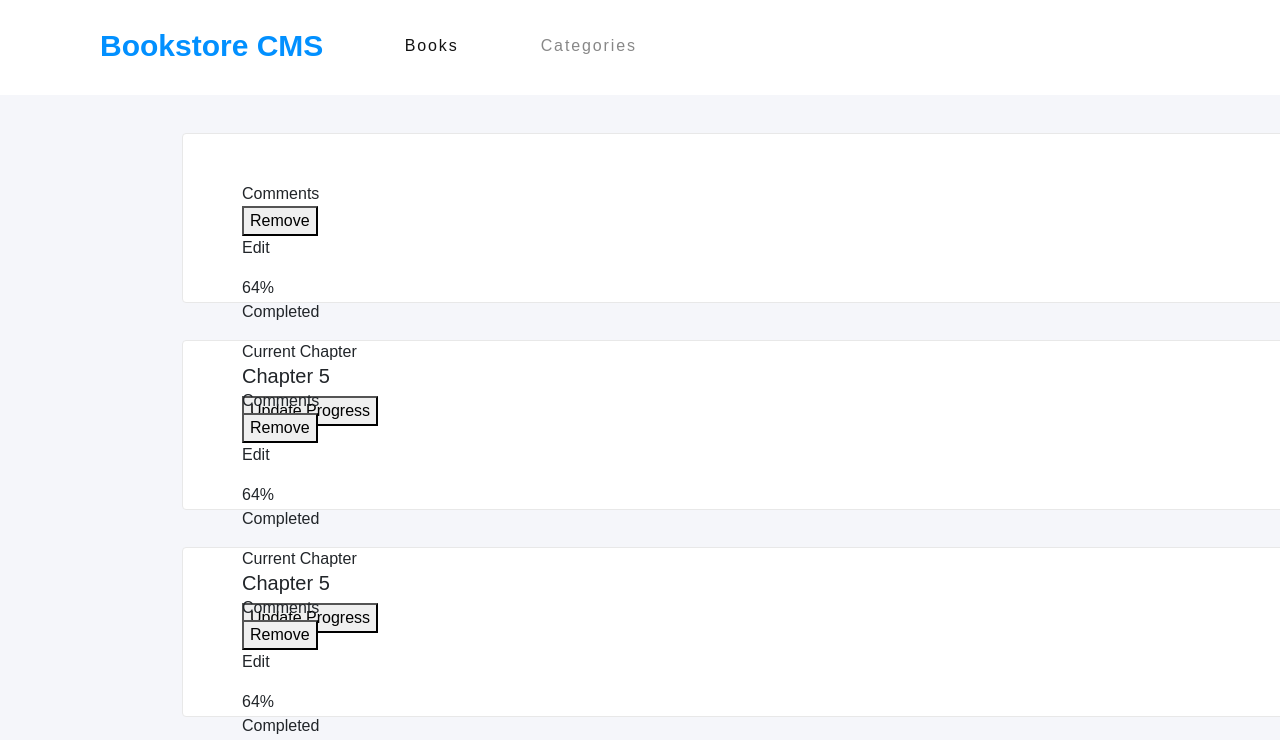
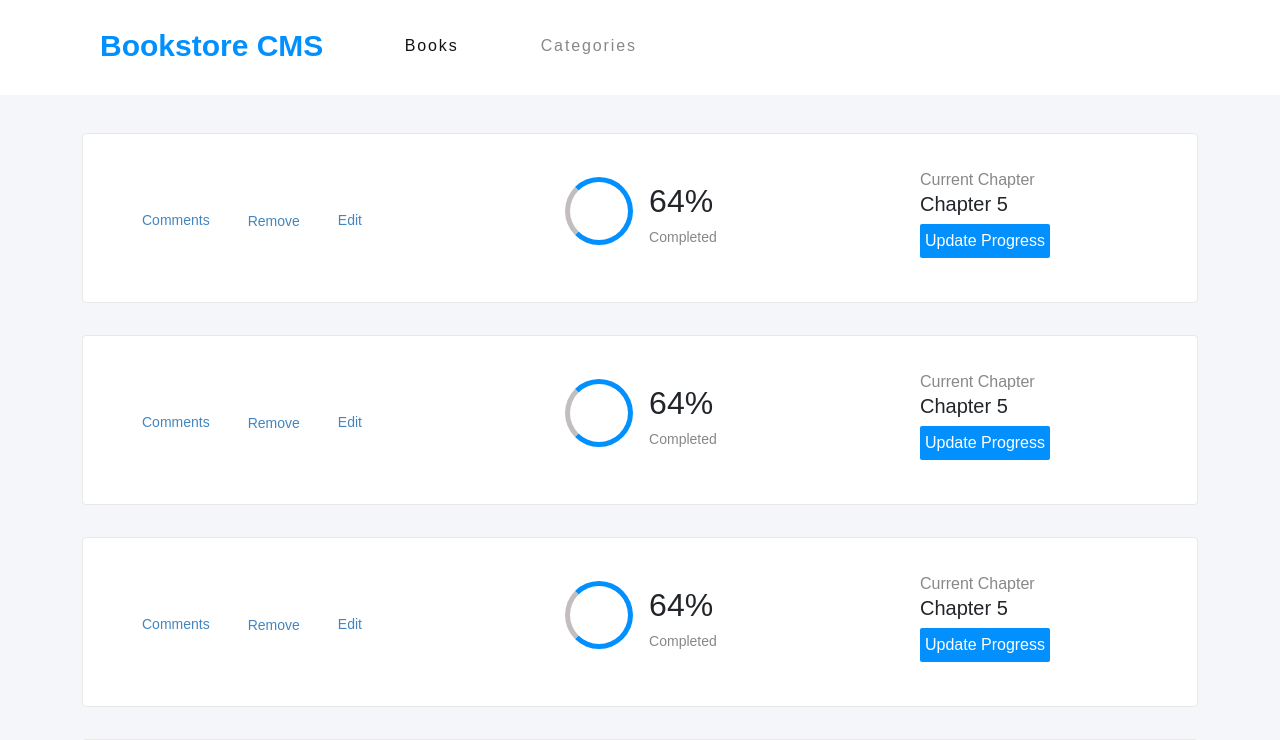
Before and after one commit to NalianAchei2020/bookstore, a React (Create React App) app: page / in a window 1280 px wide. Shown: the top 740 px of the page. Built offline with nearby package versions, Linux system fonts and the light colour scheme; no server answers; a web font is replaced by a local one.

Commit message:
import css file

```diff
--- a/src/components/style.css
+++ b/src/components/style.css
@@ -62,11 +62,93 @@ a {
 }
 
 .Lesson-Panel {
-  width: 75rem;
+  width: 100%;
   height: 10.625rem;
-  margin: 2.313rem 6.25rem 0;
   padding: 2rem 9.188rem 1.625rem 1.688rem;
   border-radius: 4px;
   border: solid 1px #e8e8e8;
   background-color: #fff;
+  margin-bottom: 2em;
+  display: flex;
+  justify-content: space-between;
+  align-items: center;
 }
+.list {
+  display: flex;
+  gap: 2em;
+}
+.cat {
+  margin-top: 5px;
+  opacity: 0.5;
+  font-size: 0.875rem;
+  font-weight: bold;
+  line-height: normal;
+  color: #121212;
+}
+.list-item {
+  color: #4386bf;
+  font-size: 0.875rem;
+  font-weight: 300;
+}
+.remove {
+  border: none;
+  outline: none;
+  background-color: #fff;
+  color: #4386bf;
+}
+.current {
+  color: #121212;
+  opacity: 0.5;
+}
+.btn-update {
+  border: none;
+  outline: none;
+  background-color: #0290ff;
+  border-radius: 2px;
+  padding: 5px;
+  color: #fff;
+}
+.addbook {
+  color: #121212;
+  opacity: 0.5;
+  font-size: 1.5rem;
+  text-transform: uppercase;
+}
+input {
+  width: 29%;
+  padding: 10px;
+  margin-right: 5px;
+  border: 1px solid #c2bebe;
+}
+.btn-add {
+  border: none;
+  outline: none;
+  background-color: #0290ff;
+  padding: 10px;
+  color: #fff;
+  border-radius: 2px;
+}
+.Oval {
+  width: 4.25rem;
+  height: 4.25rem;
+  border-style: solid;
+  border-radius: 50%;
+  border-width: 5px;
+  border-right-color: #0290ff;
+  border-top-color: #0290ff;
+  border-bottom-color: #0290ff;
+  border-left-color: #c2bebe;
+}
+.list-center {
+  display: flex;
+  gap: 1em;
+}
+.percent {
+  font-size: 2rem;
+  font-weight: 500;
+}
+.completed {
+  font-size: 0.875rem;
+  color: #121212;
+  opacity: 0.5;
+}
```
